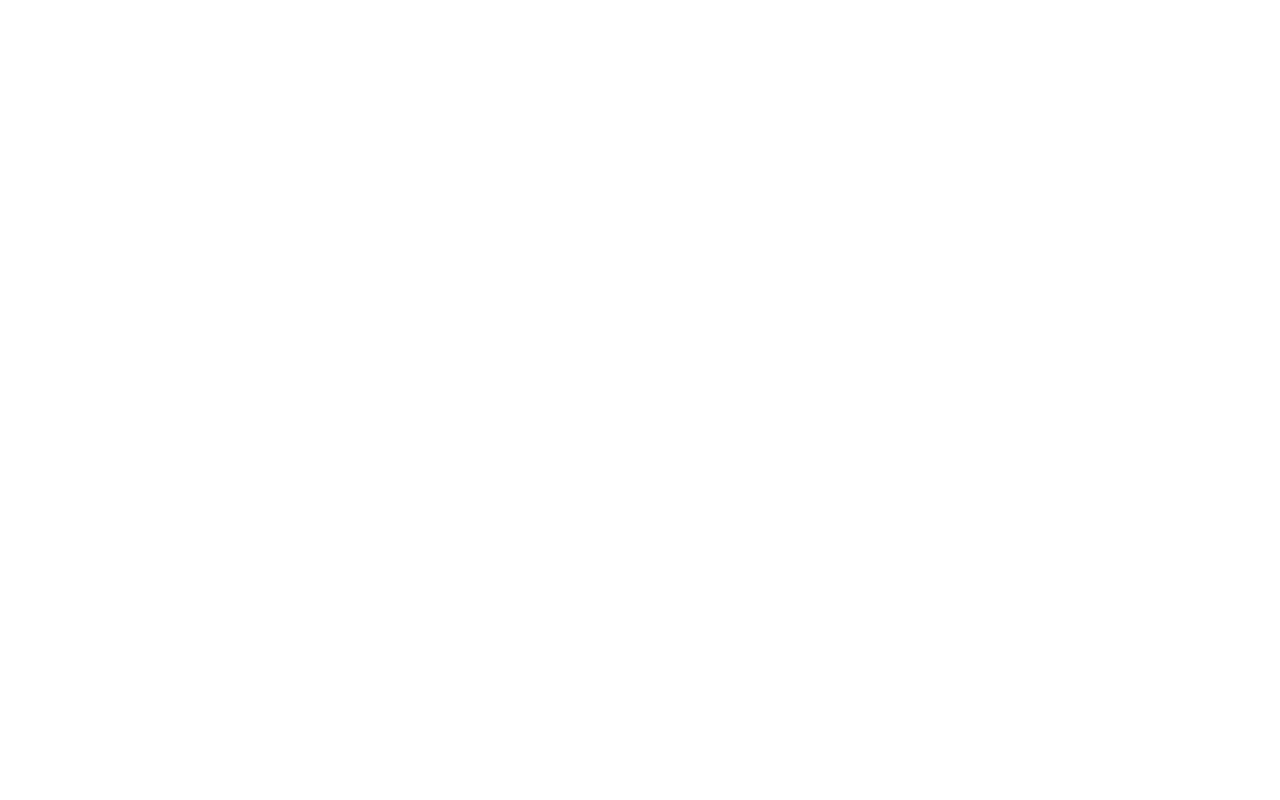
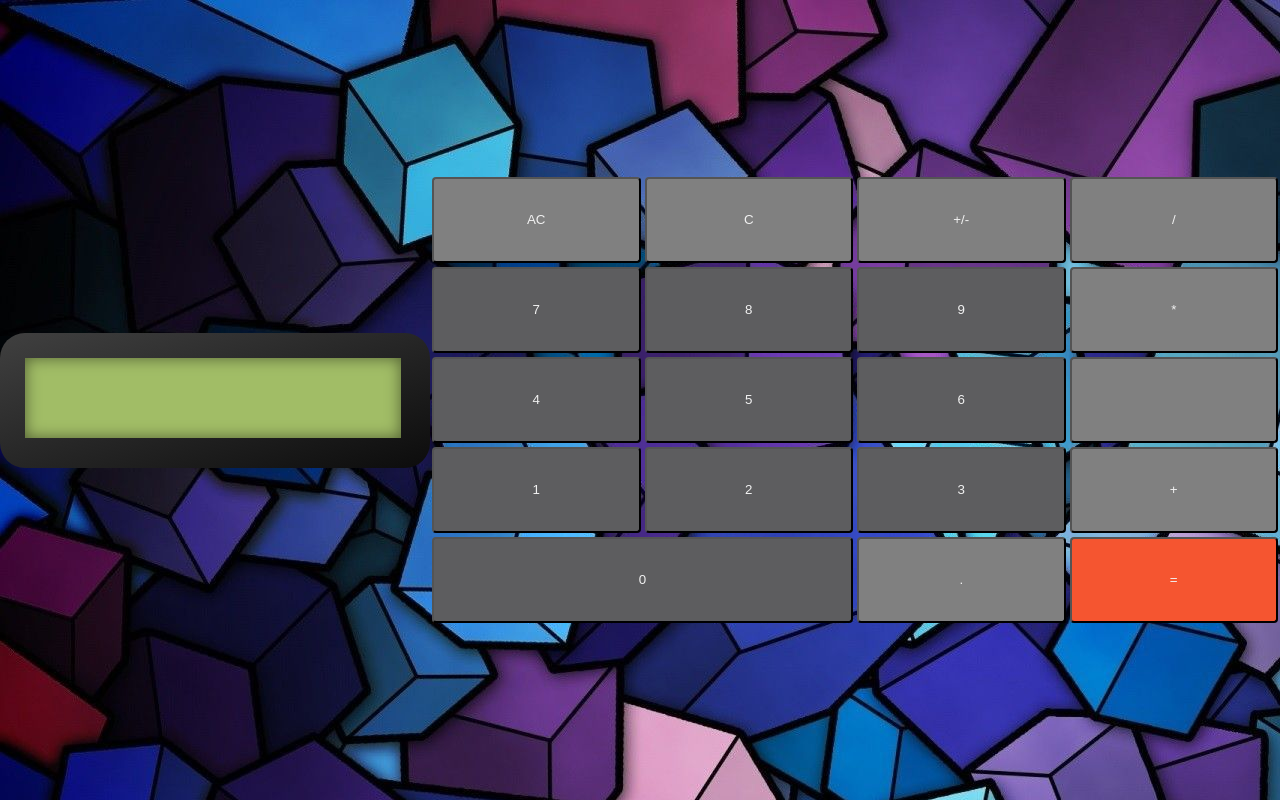
Before and after one commit to cedejeet/calculatrice, a plain HTML site: page index.html in a window 1280 px wide. Drawn offline with Linux system fonts and the light colour scheme.

Commit message:
Maj
add favicon, html full et css

```diff
--- a/index.html
+++ b/index.html
@@ -5,10 +5,42 @@
     <meta http-equiv="X-UA-Compatible" content="IE=edge">
     <meta name="viewport" content="width=device-width, initial-scale=1.0">
     <link rel="stylesheet" href="./style.css">
+    <link rel="shortcut icon" href="./ressources/favicon-calculator.png" type="image/x-icon">
 
     <title>Calculatrice</title>
 </head>
 <body>
+    <div id="calculator">
+        <div id="input-wrap">
+            <div id="tmp"></div>
+            <div id="input"></div>
+        </div>
+    </div>
+    <div id="button-wrap">
+        <button id="all-clear">AC</button>
+        <button id="clear">C</button>
+        <button id="sign">+/-</button>
+        <button class="amt divide">/</button>
+
+        <button class="number">7</button>
+        <button class="number">8</button>
+        <button class="number">9</button>
+        <button class="amt time">*</button>
+
+        <button class="number">4</button>
+        <button class="number">5</button>
+        <button class="number">6</button>
+        <button class="amt minus"></button>
+
+        <button class="number">1</button>
+        <button class="number">2</button>
+        <button class="number">3</button>
+        <button class="amt plus">+</button>
+
+        <button class="number num-0">0</button>
+        <button id="dot">.</button>
+        <button id="result">=</button>
+    </div>
 
 </body>
 <script src="./script.js"></script>
--- a/style.css
+++ b/style.css
@@ -0,0 +1,89 @@
+@import url('https://fonts.googleapis.com/css2?family=Noto+Serif&display=swap');
+
+*,
+*:before {
+    box-sizing: border-box;
+    -webkit-tap-highlight-color: transparent;
+}
+
+html,
+body {
+    width: 100%;
+    height: 100%;
+    margin: 0;
+}
+
+body{
+    background-image: url(./ressources/fond.jpg);
+    align-items: center;
+    justify-content: center;
+    display: flex;
+}
+
+#calculator {
+    width: 90%;
+    max-width: 430px;
+    padding: 25px;
+    border-radius: 25px;
+    background: linear-gradient(to bottom right, #404040, #0c0c0c);
+}
+
+#input-wrap {
+    position: relative;
+    width: calc(100% - 4px);
+    margin-bottom: 5px;
+    padding: 0 5px;
+    background: #a1bd66;
+    text-align: right;
+    box-shadow: inset 0px 0px 15px 0px rgba(0, 0, 0, 0.5);
+}
+
+#input {
+    height: 5rem;
+    line-height: 5rem;
+    font-size: 2rem;
+}
+#tmp {
+    position: absolute;
+    right: 5px;
+    top: 0.25rem;
+    color: grey;
+}
+
+/* button */
+#button-wrap {
+    display: flex;
+    width: 100%;
+    flex-wrap: wrap;
+    justify-content: space-around;
+}
+
+#button-wrap > button {
+    width: calc(25% - 4px);
+    text-align: center;
+    line-height: 5rem;
+    margin: 2px 0;
+    background: grey;
+    color: #f1f1f1;
+    border-radius: 4px;
+    cursor: pointer;
+    user-select: none;
+    outline: 0;
+    transition: 0.3s;
+}
+
+#button-wrap > button.num-0 {
+    width: calc(50% - 4px);
+}
+
+#button-wrap > button.number {
+    background: #5d5d5f;
+}
+
+#button-wrap > button:hover {
+    box-shadow: inset 0px 0px 15px 0px rgba(0, 0, 0, 0.3);
+}
+
+#button-wrap > button#result {
+    background: #f55530;
+}
```
Also changed, not shown: ressources/favicon-calculator.png (added), ressources/fond.jpg (added).
